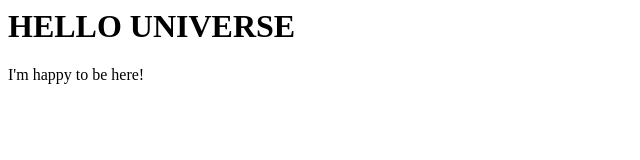
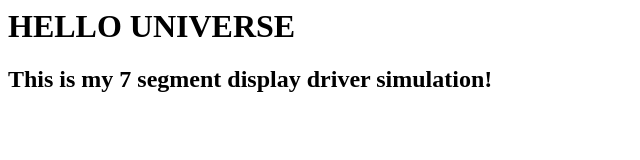
Before and after one commit to melzh/MZ-inf1339-week01, a plain HTML site: page docs/index.html in a window 1280 px wide. Shown: the whole page, without its empty margins (0-640 px from the left). Drawn offline with Linux system fonts and the light colour scheme.

Commit message:
Add files via upload
Renamed webpage, added 7 segments display description

```diff
--- a/docs/index.html
+++ b/docs/index.html
@@ -1,9 +1,9 @@
 <html>
 <head>
-<title>Hello Universe</title>
+<title>Hello Universe, THIS IS MY 7 SEGMENT DISPLAY DRIVER SIMULATION</title>
 </head>
 <body>
 <h1>HELLO UNIVERSE</h1>
-I'm happy to be here!
+<h2>This is my 7 segment display driver simulation!</h2>
 </body>
 </html>
```
